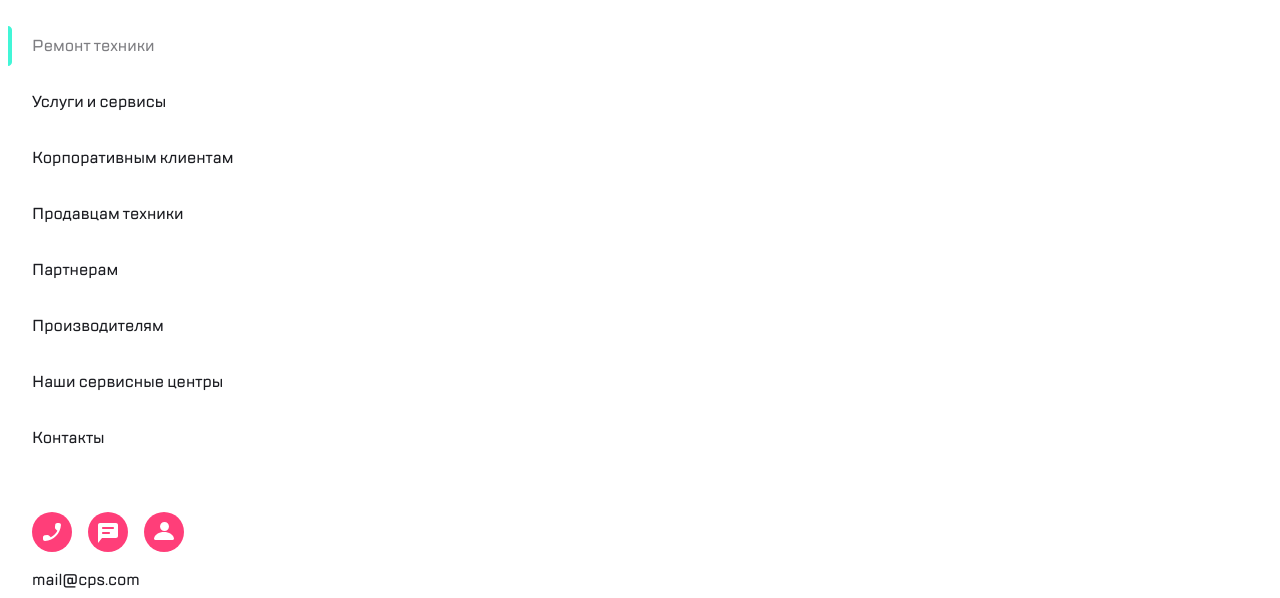
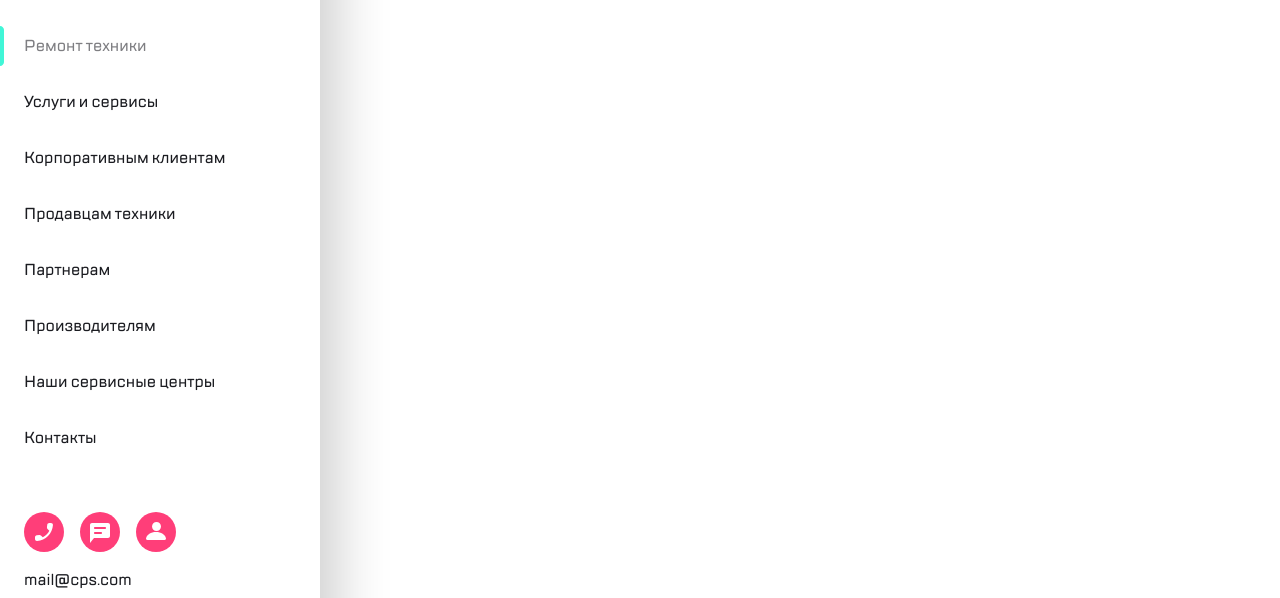
Before and after one commit to baktatka/mobile-menu-maket, a plain HTML site: page index.html in a window 1280 px wide. Shown: the part 91-689 px from the top of the page. Drawn offline with Linux system fonts and the light colour scheme.

Commit message:
Add files via upload

```diff
--- a/index.html
+++ b/index.html
@@ -10,7 +10,8 @@
 </head>
 
 <body>
-   <section class="menu__body">
+   <div class="menu">
+      <div class="menu__body">
          <header class="menu__header">
             <img src="img/close.svg" alt="" class="menu__icon">
             <img src="img/logo.svg" alt="" class="menu__logo">
@@ -43,8 +44,8 @@
                <div class="menu__text">CH</div>
             </div>
          </footer>
-   </section>
-
+      </div>
+   </div>
 </body>
 
 </html>
```
Lines whose indentation alone changed are shown as unchanged.
